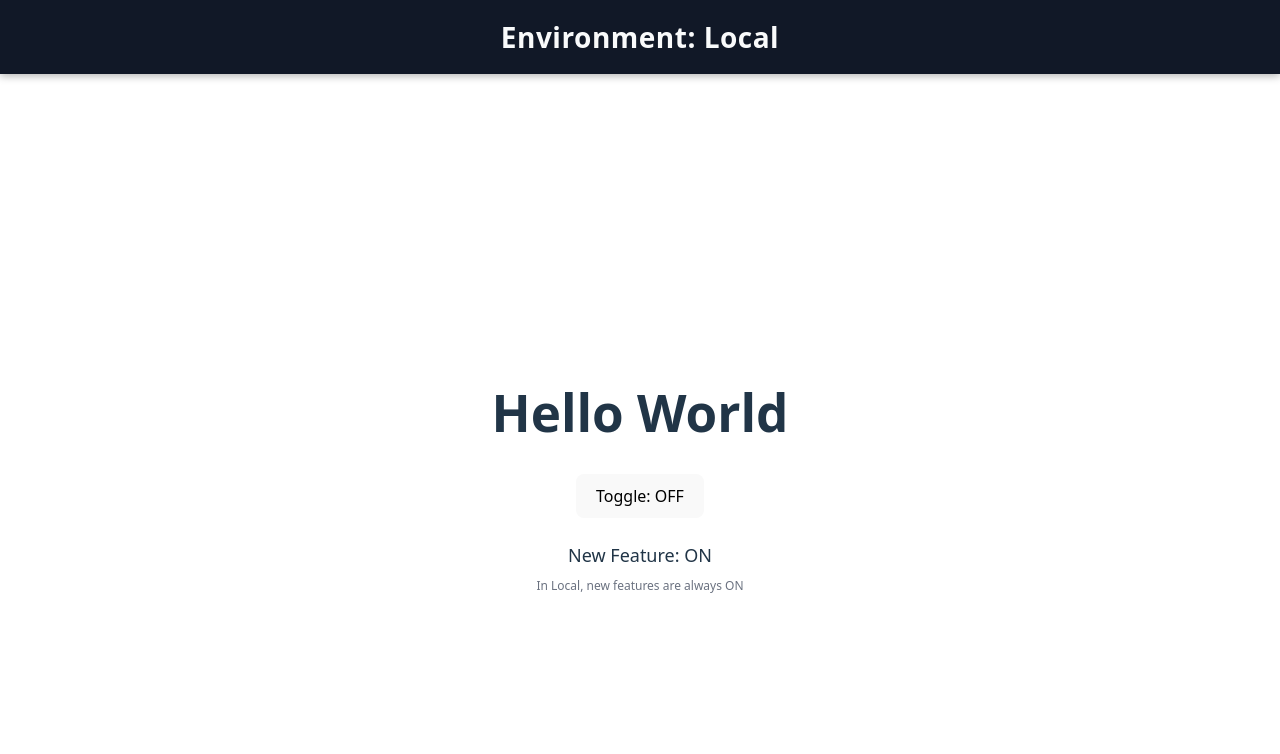
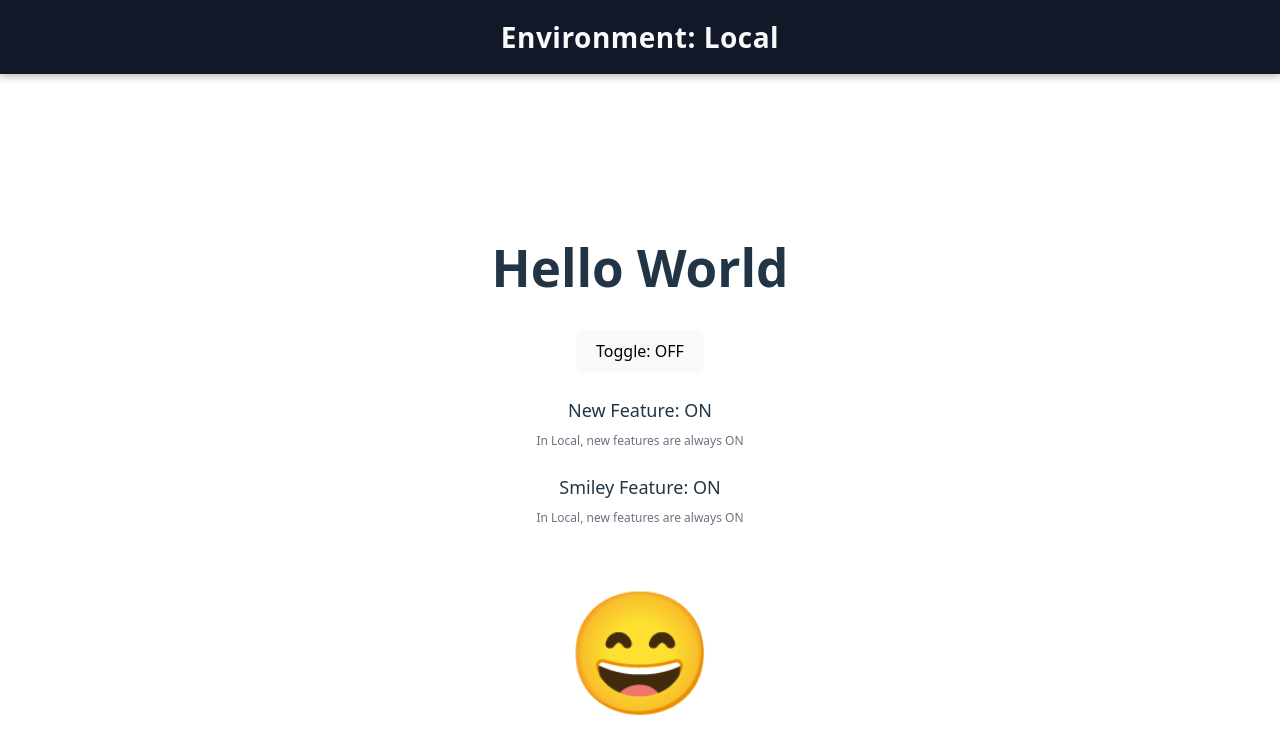
Before and after one commit to cstarendal/devopsdemo, a React app: page / in a window 1280 px wide. Shown: the top 754 px of the page. Built offline with nearby package versions, Linux system fonts and the light colour scheme; the HTML template or start-up script is replaced by a standard one.

Commit message:
feat(ui): add flagged big yellow smiley; staging always ON, prod manual toggle

```diff
--- a/src/App.tsx
+++ b/src/App.tsx
@@ -6,6 +6,7 @@ function App() {
   const [isOn, setIsOn] = useState(false)
   const envName = getEnvLabel()
   const [newFeatureOn, setNewFeatureOn] = useState<boolean>(readFeatureFlag('newFeature'))
+  const [smileyOn, setSmileyOn] = useState<boolean>(readFeatureFlag('smiley'))
 
   const canToggleFeatures = envName === 'Production'
 
@@ -13,6 +14,12 @@ function App() {
     const next = !newFeatureOn
     writeFeatureFlag('newFeature', next)
     setNewFeatureOn(next)
+  }
+
+  const handleToggleSmiley = () => {
+    const next = !smileyOn
+    writeFeatureFlag('smiley', next)
+    setSmileyOn(next)
   }
 
   return (
@@ -41,6 +48,30 @@ function App() {
               </div>
             )}
           </div>
+
+          {/* Smiley feature */}
+          <div style={{ marginTop: 24 }}>
+            <div style={{ fontSize: 18, marginBottom: 8 }}>
+              Smiley Feature: {smileyOn ? 'ON' : 'OFF'}
+            </div>
+            {canToggleFeatures ? (
+              <button onClick={handleToggleSmiley}>
+                {smileyOn ? 'Disable' : 'Enable'} smiley (prod only)
+              </button>
+            ) : (
+              <div style={{ fontSize: 12, color: '#6b7280' }}>
+                In {envName}, new features are always ON
+              </div>
+            )}
+          </div>
+
+          {smileyOn && (
+            <div style={{ fontSize: 120, marginTop: 32 }} role="img" aria-label="smiley">
+              <span style={{ display: 'inline-block', lineHeight: 1 }}>
+                😄
+              </span>
+            </div>
+          )}
         </div>
       </div>
     </div>
--- a/src/flags.ts
+++ b/src/flags.ts
@@ -1,4 +1,4 @@
-export type FeatureKey = 'newFeature';
+export type FeatureKey = 'newFeature' | 'smiley';
 
 const STORAGE_KEY_PREFIX = 'feature:';
 
```
